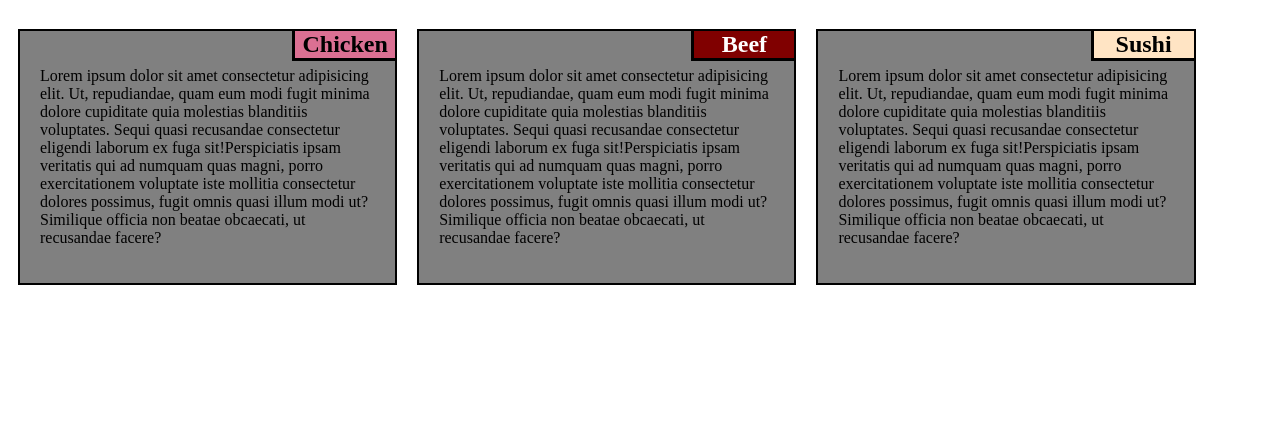
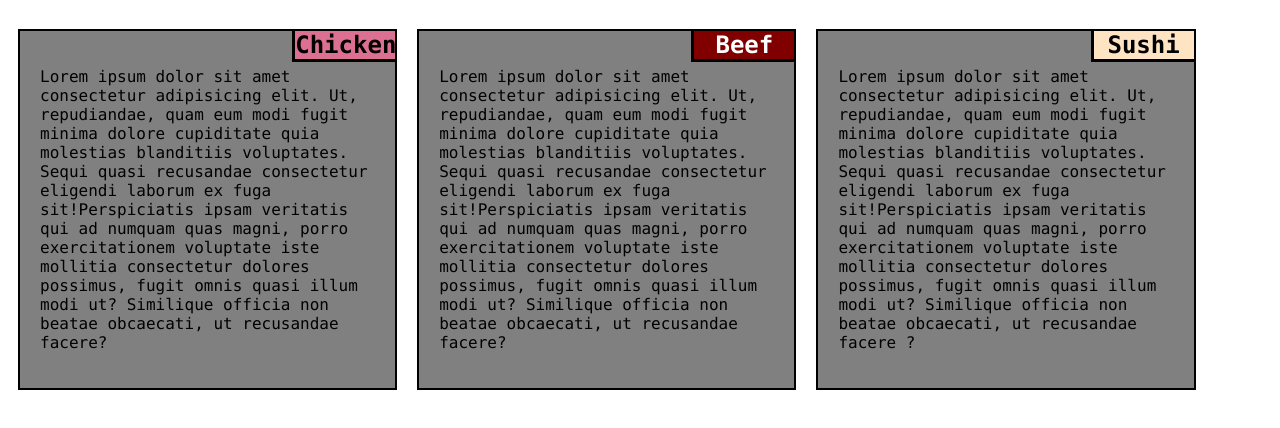
Before and after one commit to Jaramillo35/Cabra, a plain HTML site: page index.html in a window 1280 px wide. Shown: the part 112-540 px from the top of the page. Drawn offline with Linux system fonts and the light colour scheme.

Commit message:
HOMWEORK

```diff
--- a/style.css
+++ b/style.css
@@ -1,6 +1,6 @@
-/* *{
-    box-sizing    : border-box;
-}  */
+*{
+    font-family: "Lucida Console", Courier, monospace;
+}
 #title {
     font-weight: bold;
     font-family: "Lucida Console", Courier, monospace;
```
Also changed, not shown: index.html (+1 -2 lines).
